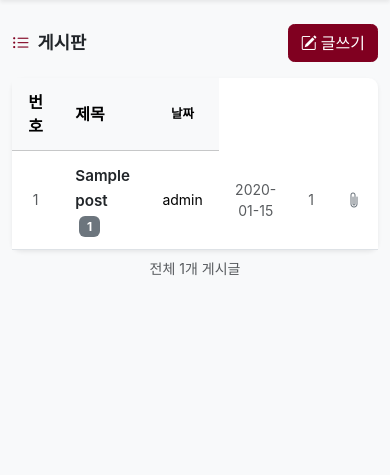
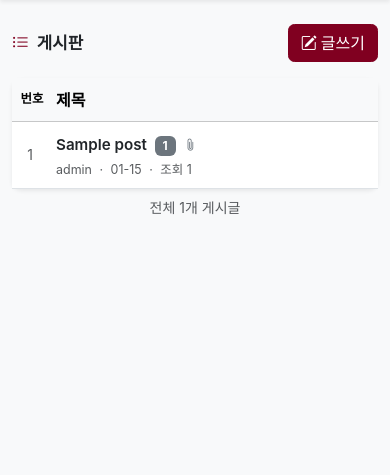
Before and after one commit to biotae/bmse-bulletin-board, a Flask app: page /board in a window 390 px wide. Shown: the part 56-531 px from the top of the page. Run offline with Flask 3, Linux system fonts and the light colour scheme; a user stored in the database is signed in; tables that the repository leaves empty hold one stand-in row (values such as "Sample post").

Commit message:
모바일 게시판 목록 레이아웃 개선: 서브텍스트로 작성자·날짜·조회수 표시

```diff
--- a/static/style.css
+++ b/static/style.css
@@ -148,21 +148,30 @@
 }
 
 /* ============================================================
+   Mobile post meta subtext
+   ============================================================ */
+.post-meta-mobile {
+  font-size: 0.78rem;
+  line-height: 1.4;
+}
+
+/* ============================================================
    Responsive tweaks
    ============================================================ */
-@media (max-width: 576px) {
-  .board-table .col-author,
-  .board-table .col-views,
-  .board-table .col-attach {
-    display: none;
+@media (max-width: 767px) {
+  .board-table .col-num {
+    width: 36px;
+    font-size: 0.78rem;
+    padding-left: 0.5rem;
+    padding-right: 0.25rem;
   }
 
-  .board-table .col-date {
-    width: 90px;
-    font-size: 0.78rem;
+  .board-table td,
+  .board-table th {
+    padding: 0.6rem 0.5rem;
   }
 
   h4.fw-bold {
-    font-size: 1.1rem;
+    font-size: 1.05rem;
   }
 }
--- a/templates/board/list.html
+++ b/templates/board/list.html
@@ -20,10 +20,10 @@
           <tr>
             <th class="text-center col-num">번호</th>
             <th>제목</th>
-            <th class="text-center col-author">작성자</th>
-            <th class="text-center col-date">날짜</th>
-            <th class="text-center col-views">조회수</th>
-            <th class="text-center col-attach">첨부</th>
+            <th class="text-center col-author d-none d-md-table-cell">작성자</th>
+            <th class="text-center col-date d-none d-md-table-cell">날짜</th>
+            <th class="text-center col-views d-none d-md-table-cell">조회수</th>
+            <th class="text-center col-attach d-none d-md-table-cell">첨부</th>
           </tr>
         </thead>
         <tbody>
@@ -32,6 +32,8 @@
           {% set current_page = pagination.page %}
           {% for post in posts %}
           {% set row_num = total - (current_page - 1) * per_page - loop.index0 %}
+          {% set comment_count = post.comments.count() %}
+          {% set attach_count = post.attachments.count() %}
           <tr>
             <td class="text-center text-muted small">{{ row_num }}</td>
             <td>
@@ -39,19 +41,29 @@
                  class="text-decoration-none text-dark fw-semibold post-title-link">
                 {{ post.title }}
               </a>
-              {% set comment_count = post.comments.count() %}
               {% if comment_count > 0 %}
               <span class="badge bg-secondary ms-1 small">{{ comment_count }}</span>
               {% endif %}
+              {% if attach_count > 0 %}
+              <i class="bi bi-paperclip text-secondary ms-1 d-md-none" style="font-size:0.8rem;"></i>
+              {% endif %}
+              <!-- 모바일 서브텍스트 -->
+              <div class="d-md-none text-muted mt-1 post-meta-mobile">
+                <span>{{ post.author.username }}</span>
+                <span class="mx-1">·</span>
+                <span>{{ post.created_at.strftime('%m-%d') }}</span>
+                <span class="mx-1">·</span>
+                <span>조회 {{ post.view_count }}</span>
+              </div>
             </td>
-            <td class="text-center small">{{ post.author.username }}</td>
-            <td class="text-center small text-muted">
+            <td class="text-center small d-none d-md-table-cell">{{ post.author.username }}</td>
+            <td class="text-center small text-muted d-none d-md-table-cell">
               {{ post.created_at.strftime('%Y-%m-%d') }}
             </td>
-            <td class="text-center small text-muted">{{ post.view_count }}</td>
-            <td class="text-center">
-              {% if post.attachments.count() > 0 %}
-              <i class="bi bi-paperclip text-secondary" title="{{ post.attachments.count() }}개 파일 첨부"></i>
+            <td class="text-center small text-muted d-none d-md-table-cell">{{ post.view_count }}</td>
+            <td class="text-center d-none d-md-table-cell">
+              {% if attach_count > 0 %}
+              <i class="bi bi-paperclip text-secondary" title="{{ attach_count }}개 파일 첨부"></i>
               {% endif %}
             </td>
           </tr>
```
